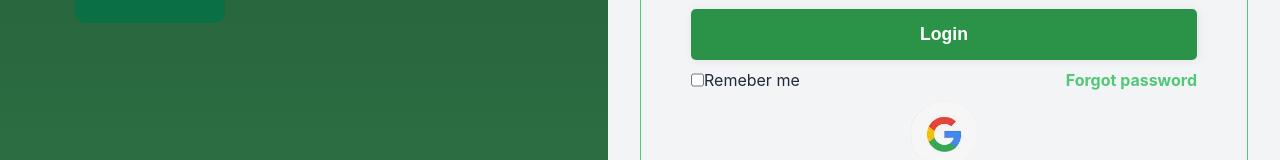
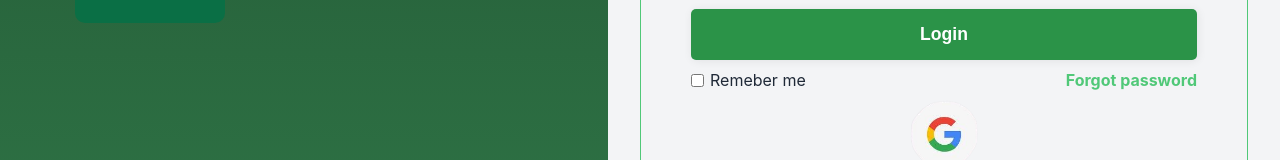
Before and after one commit to RusthenRonald2006/Portal-de-analise-em-anomalias-transacionais, a React (Create React App) app in the folder detec-anomalias/: page / in a window 1280 px wide. Shown: the part 450-610 px from the top of the page. Built offline with nearby package versions, Linux system fonts and the light colour scheme; the HTML template or start-up script is replaced by a standard one.

Commit message:
adicionei gap

```diff
--- a/detec-anomalias/src/components/Pages/Login.module.css
+++ b/detec-anomalias/src/components/Pages/Login.module.css
@@ -102,6 +102,8 @@
 }
 .checkbox {
     display: flex;
+    gap: 6px;
+    align-items: center;
 }
 .google_login{
     width: 100%;
```
